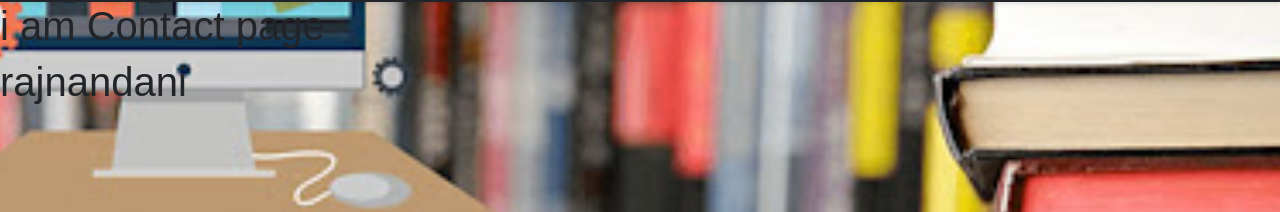
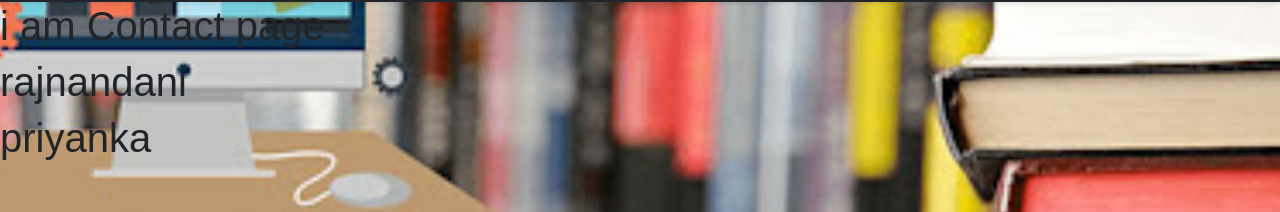
Before and after one commit to RajnandniShriram2523/ReactFrontEnd, a React (Vite) app: page /contact in a window 1280 px wide. Shown: the part 324-536 px from the top of the page. Built offline with nearby package versions, Linux system fonts and the light colour scheme.

Commit message:
frontend4

```diff
--- a/src/contact.jsx
+++ b/src/contact.jsx
@@ -5,6 +5,9 @@ class Home extends React.Component{
 
     <h1>i am Contact page</h1>
     <h1>rajnandani</h1>
+        <h1>priyanka
+
+        </h1>
     </>
     }
 }
```
